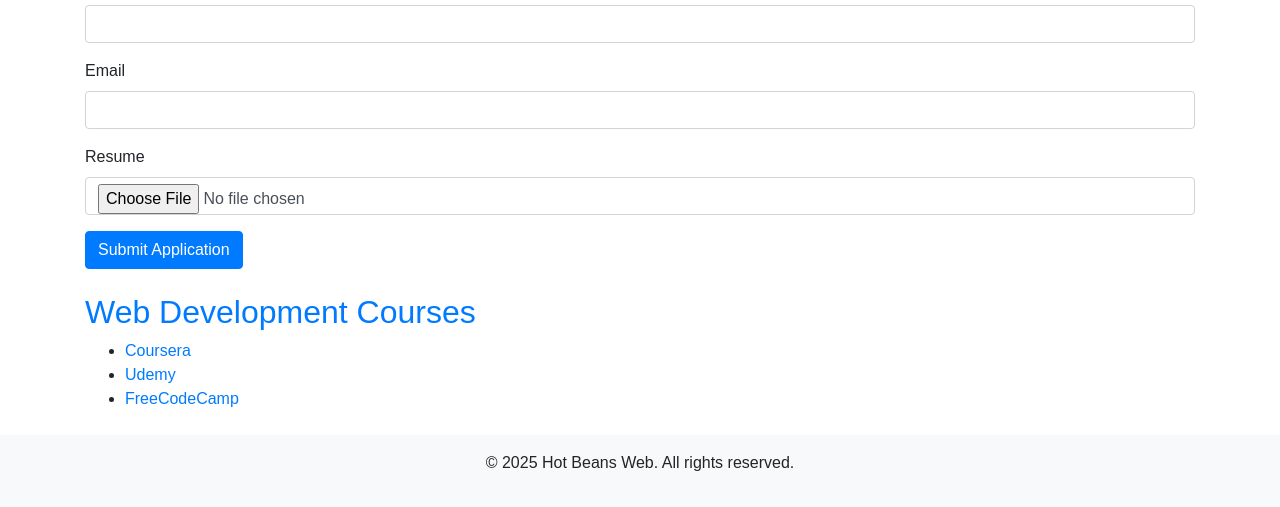
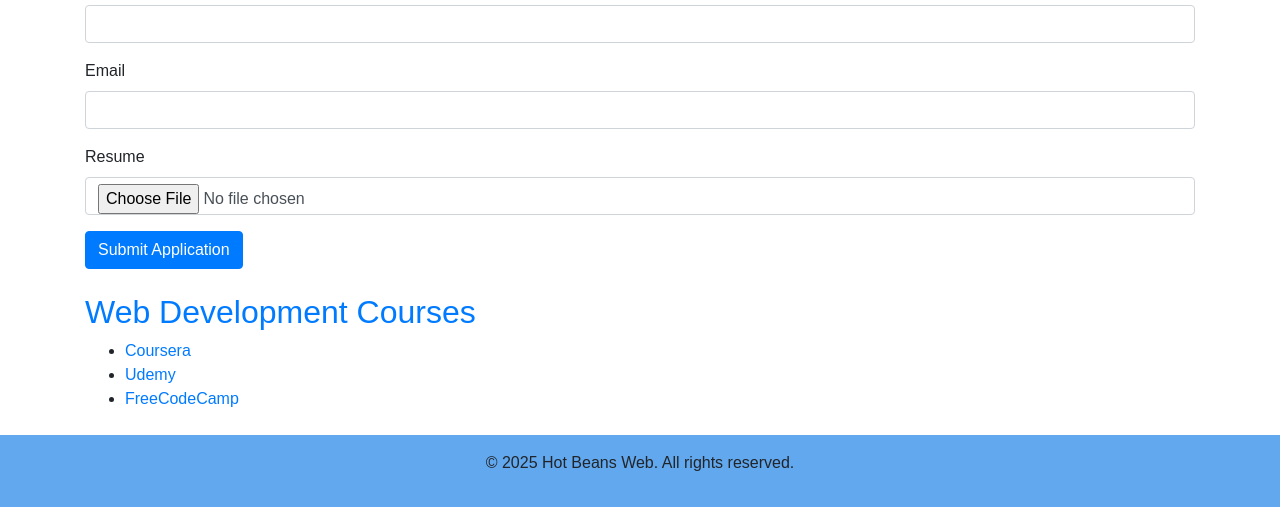
Before and after one commit to Dawid-i/Unit-15-Web-Development, a plain HTML site: page index.html in a window 1280 px wide. Shown: the part 641-1148 px from the top of the page. Drawn offline with nearby package versions, Linux system fonts and the light colour scheme.

Commit message:
Update styles.css

```diff
--- a/styles.css
+++ b/styles.css
@@ -1,5 +1,9 @@
 body {
     font-family: Arial, sans-serif;
+}
+
+.bg-light {
+    background-color: #62a8ee !important;
 }
 
 h2 {
```
